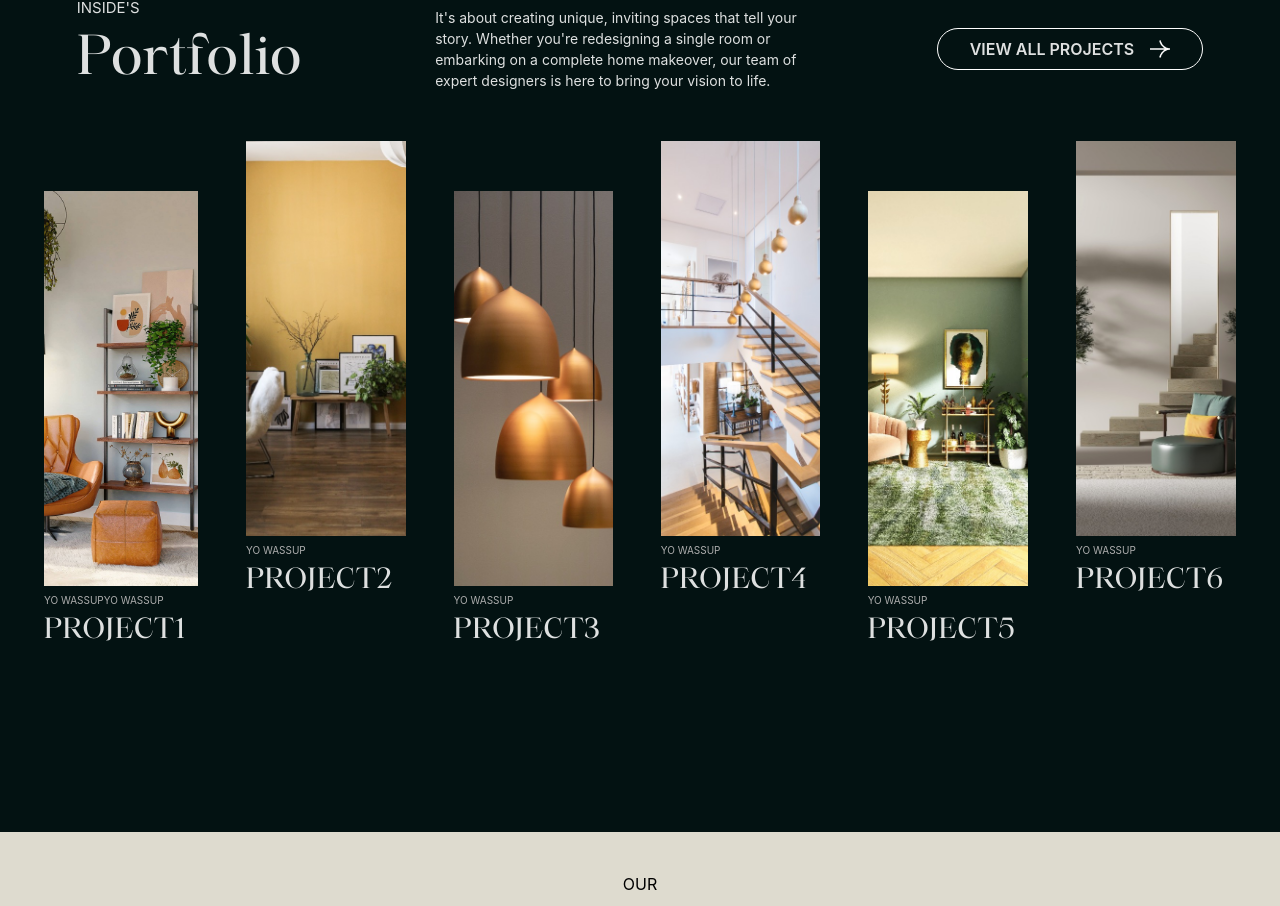
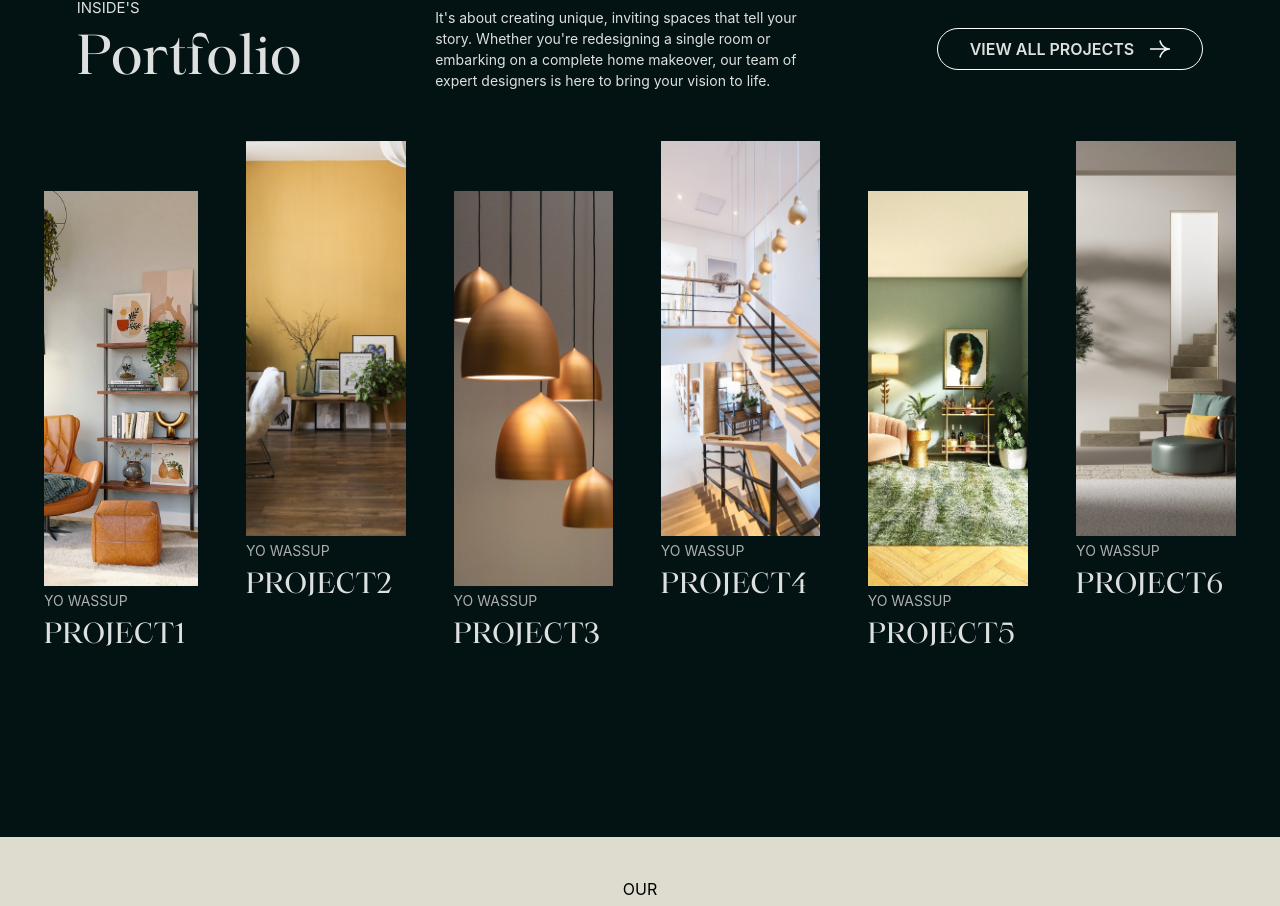
Before and after one commit to NidhiiJ/Insides_website, a React (Vite) app: page / in a window 1280 px wide. Shown: the part 2863-3769 px from the top of the page. Built offline with nearby package versions, Linux system fonts and the light colour scheme.

Commit message:
portfolio change

```diff
--- a/src/components/ReusableComponents/ImageCard.tsx
+++ b/src/components/ReusableComponents/ImageCard.tsx
@@ -10,10 +10,9 @@ interface CustomProps{
 
 const ImageCard = (props:CustomProps) => {
   return (
-    <div className={`${props.paddingTop? 'pt-[50px]': 'pt-[0]'} px-3 md:px-6`}>
-        <img src={props.imagePath} alt="img" className={`${props.windowSize < 768 ? ' h-[160px] w-[160px] ':' h-[395px] w-[193px] '} object-cover`}/>
-        <span className="text-[7px] md:text-[10px] text-[#AEAEAE]">{props.description.toUpperCase()}</span>
-        <br/>
+    <div className={`${props.paddingTop? 'pt-[50px]': 'pt-[0]'} flex flex-col gap-1 px-3 md:px-6`}>
+        <img src={props.imagePath} alt="img" className={`${props.windowSize < 768 ? ' h-[220px] w-[200px] max-w-none rounded-t-md ':' h-[395px] w-[193px] '} object-cover`}/>
+        <p className=" leading-normal text-[10px] md:text-[14px] text-[#AEAEAE] ">{props.description.toUpperCase()}</p>
         <span className=" text-[16px] md:text-[28px] font-Maharlika">{props.title.toUpperCase()}</span>
     </div>
   )
--- a/src/components/data/projectdata.ts
+++ b/src/components/data/projectdata.ts
@@ -10,7 +10,7 @@ const projectdata: Project[] = [
       // image : '/img_card1.jpg',
       image : '/ourprocess-img.jpg',
       title: 'PROJECT1',
-      description:'yo wassupyo wassup',
+      description:'yo wassup',
       paddingTop: true
     },
     {
```
